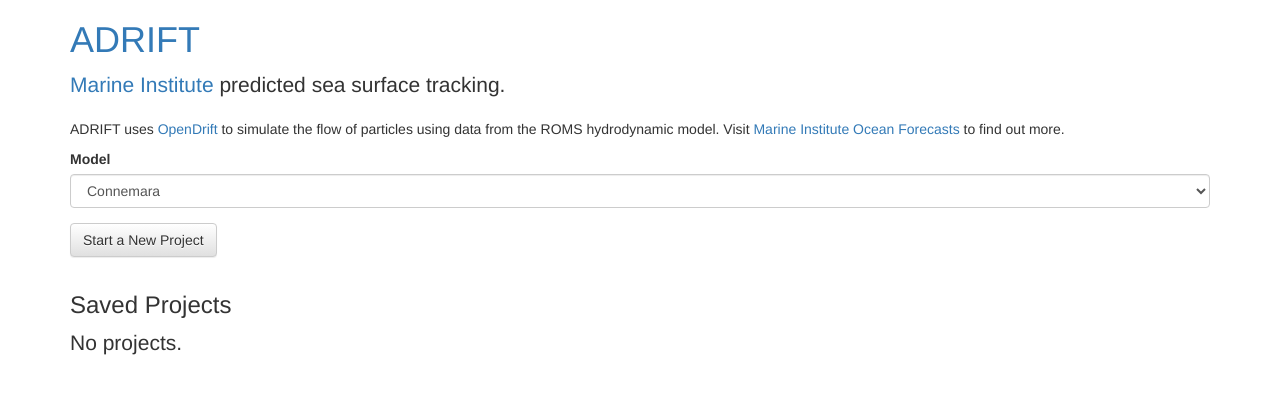
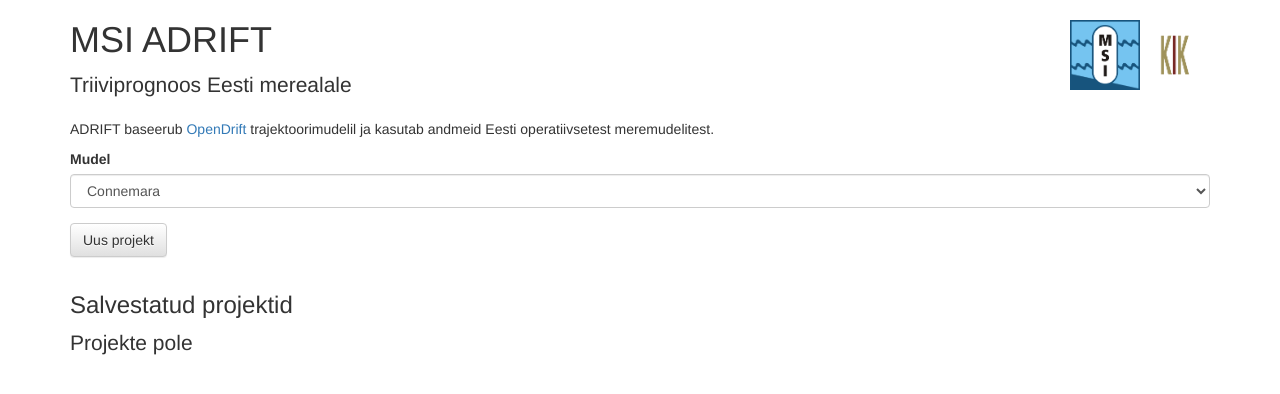
Before and after one commit to alpari01/msi-adrift, a Flask app: page / in a window 1280 px wide. Shown: the top 394 px of the page. Run offline with Flask 3, Linux system fonts and the light colour scheme; data that the repository does not hold is empty; some libraries are stand-ins or nearby versions.

Commit message:
Add translations for index.html page, add new MSI and KIK logos.

```diff
--- a/webapp/templates/index.html
+++ b/webapp/templates/index.html
@@ -14,11 +14,11 @@
         var refresh_status = function(project_path,elid){
            $.ajax(project_path+"status.json").success(function(status){
               if(status == "Finished"){
-                $("#"+elid).text(status);
-              }else if(status.startsWith("Project failed")){
+                $("#"+elid).text("Lõpetatud");
+              }else if(status.startsWith("Nurjunud")){
                 $("#"+elid).text("Failed");
               }else{
-                $("#"+elid).text("Processing");
+                $("#"+elid).text("Töötlemisel");
                 setTimeout(refresh_status.bind(null,project_path,elid),5000);
               }
            });
@@ -26,22 +26,22 @@
         $(document).ready(function(){
           $.ajax({url: "/api/projects", cache: false}).success(function(projects){
               if(projects.length == 0){
-                $("#projects").html("<p class='lead'>No projects.</p>");
+                $("#projects").html("<p class='lead'>Projekte pole</p>");
                 return;
               }
-              var $table = $("<table class='table'><th>Project</th><th>Created</th><th>Status</th><th>Model</th><th>Start Location</th><th>Start Time</th><th>Actions</th></table>");
-              for(var i=0;i<projects.length;i++){
-                 var project = projects[i];
-                 var $row = $("<tr></tr>");
-                 var $a = $("<a></a>");
+              let $table = $("<table class='table'><th>Projekt</th><th>Loodud</th><th>Olek</th><th>Mudel</th><th>Alguspunkt</th><th>Algusaeg</th><th>Kustuta</th></table>");
+              for(let i=0;i<projects.length;i++){
+                 let project = projects[i];
+                 let $row = $("<tr></tr>");
+                 let $a = $("<a></a>");
                  $a.attr('href',project.project_path);
                  $a.text(project.project_name);
-                 var $td = $("<td></td>");
+                 let $td = $("<td></td>");
                  $td.append($a);
                  $row.append($td);
                  $td = $("<td></td>");
                  if(project.created_time){
-                    var t = moment(project.created_time);
+                    let t = moment(project.created_time);
                     $td.text(t.fromNow()+" ");
                  }
                  if(new Date().getTime()-new Date(project.created_time).getTime()<20*60*60*1000){
@@ -53,7 +53,7 @@
                  }
                  $row.append($td);
                  $td = $("<td></td>");
-                 var statuselid = "status_"+i;
+                 let statuselid = "status_"+i;
                  $td.attr("id",statuselid);
                  $row.append($td);
                  $td = $("<td></td>");
@@ -94,14 +94,14 @@
     </head>
     <body>
         <div class="container">
-            <h1><a href="/">ADRIFT</a></h1>
-            <p class="lead"><a href="http://www.marine.ie/">Marine Institute</a> predicted sea surface tracking.</p>
-            <p>ADRIFT uses <a href="https://opendrift.github.io/">OpenDrift</a> to simulate the flow of particles using data from the ROMS hydrodynamic model. Visit <a href="http://www.marine.ie/Home/site-area/data-services/marine-forecasts/ocean-forecasts">Marine Institute Ocean Forecasts</a> to find out more.</p>
+            <h1>MSI ADRIFT <img align="right" src="/static/img/KIK_Symbol_varv.png" alt="KIK" width="70" height="70"/><img align="right" src="/static/img/MSI_logo_new_medium.png" alt="MSI" width="70" height="70"/></h1>
+            <p class="lead">Triiviprognoos Eesti merealale</p>
+            <p>ADRIFT baseerub <a href="https://opendrift.github.io/">OpenDrift</a> trajektoorimudelil ja kasutab andmeid Eesti operatiivsetest meremudelitest.</p>
             <div class="row">
                 <div class="col-md-12">
                     <form method="post" action="/project/new">
                         <div class="form-group">
-                        <label class="control-label">Model</label>
+                        <label class="control-label">Mudel</label>
                             <select id="model" name="model" class="form-control">
                               {% for model in models %}
                               <option value="{{ model['id'] }}">{{ model['name'] }}</option>
@@ -109,14 +109,14 @@
                             </select>
                         </div>
                       <div class="form-group">
-                       <button type="submit" class="btn btn-default">Start a New Project</button>
+                       <button type="submit" class="btn btn-default">Uus projekt</button>
                       </div>
                     </form>
                 </div>
             </div>
             <div class="row">
              <div class="col-md-12">
-              <h3>Saved Projects</h3>
+              <h3>Salvestatud projektid</h3>
               <div id="projects"></div>
              </div>
             </div>
```
Also changed, not shown: webapp/static/img/KIK_Symbol_varv.png (added), webapp/static/img/MSI_logo_new_medium.png (added).
